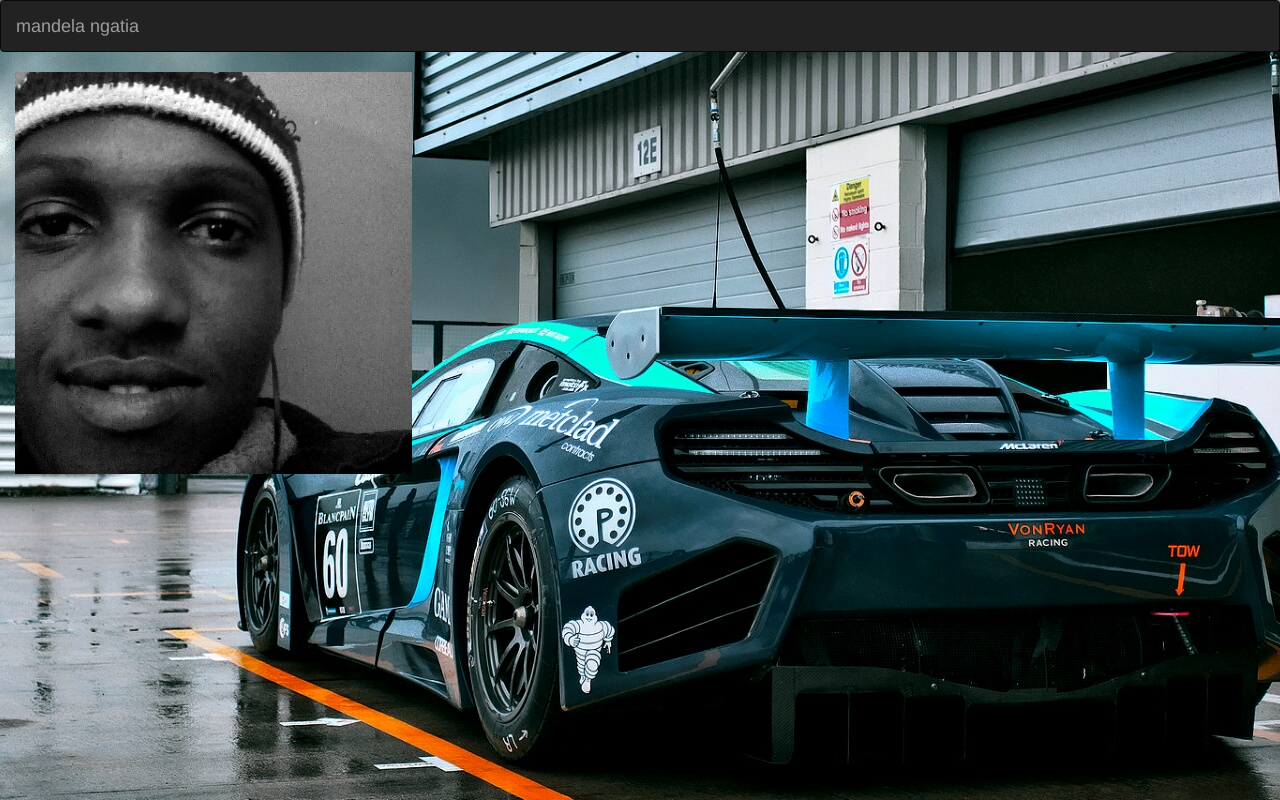
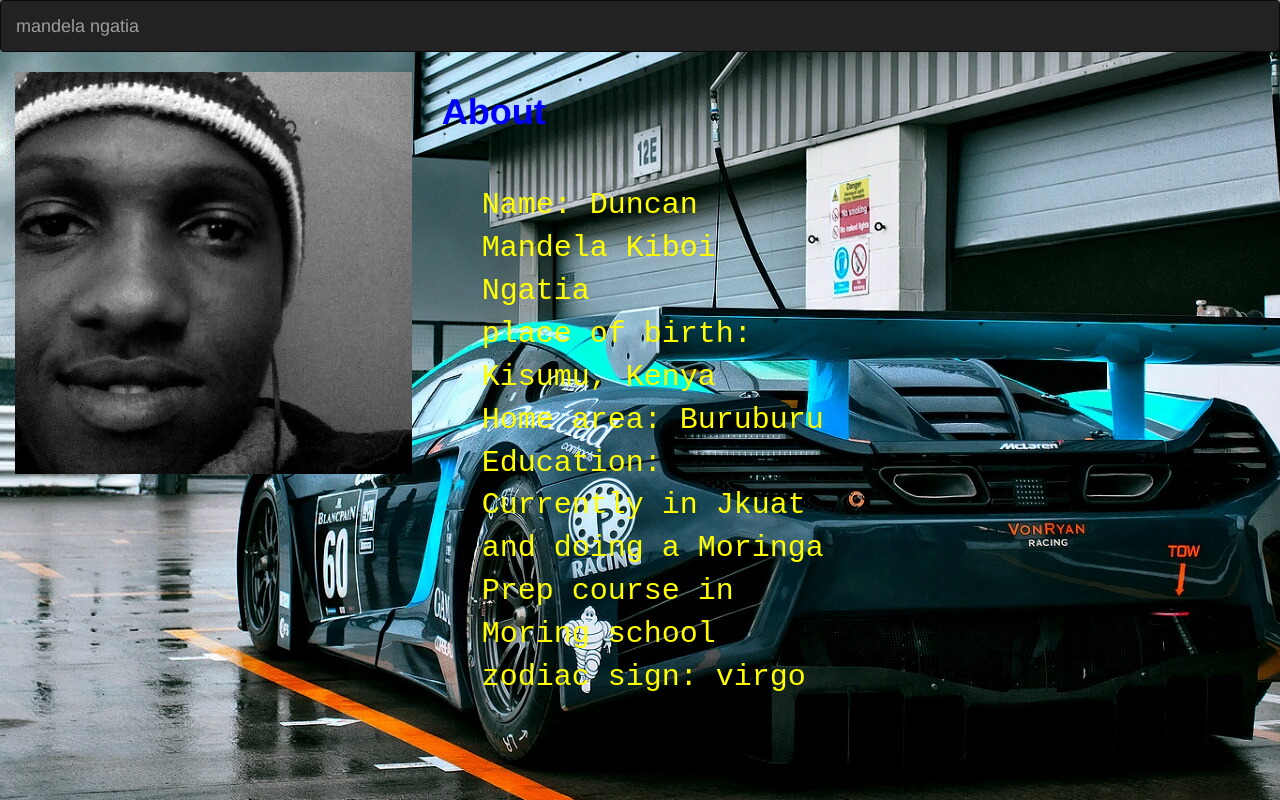
Before and after one commit to mandelangatia/-mandelangatia.github.io, a plain HTML site: page index.html in a window 1280 px wide. Drawn offline with Linux system fonts and the light colour scheme.

Commit message:
added about me

```diff
--- a/index.html
+++ b/index.html
@@ -20,6 +20,18 @@
     <img class="img-responsive" src="img/mandela1.jpg" alt="mandela">
   </div>
   <div class=" col-md-4">
+    <div class="about">
+    <h1><strong>About</strong></h1>
+    <p>
+      <ol>
+        <br>Name: Duncan Mandela Kiboi Ngatia
+        <br>place of birth: Kisumu, Kenya
+        <br>Home area: Buruburu
+        <br>Education: Currently in Jkuat and doing a Moringa Prep course in Moring school
+        <br>zodiac sign: virgo
+      </ol>
+    </p>
+      </div>
 
 
   </div>
```
